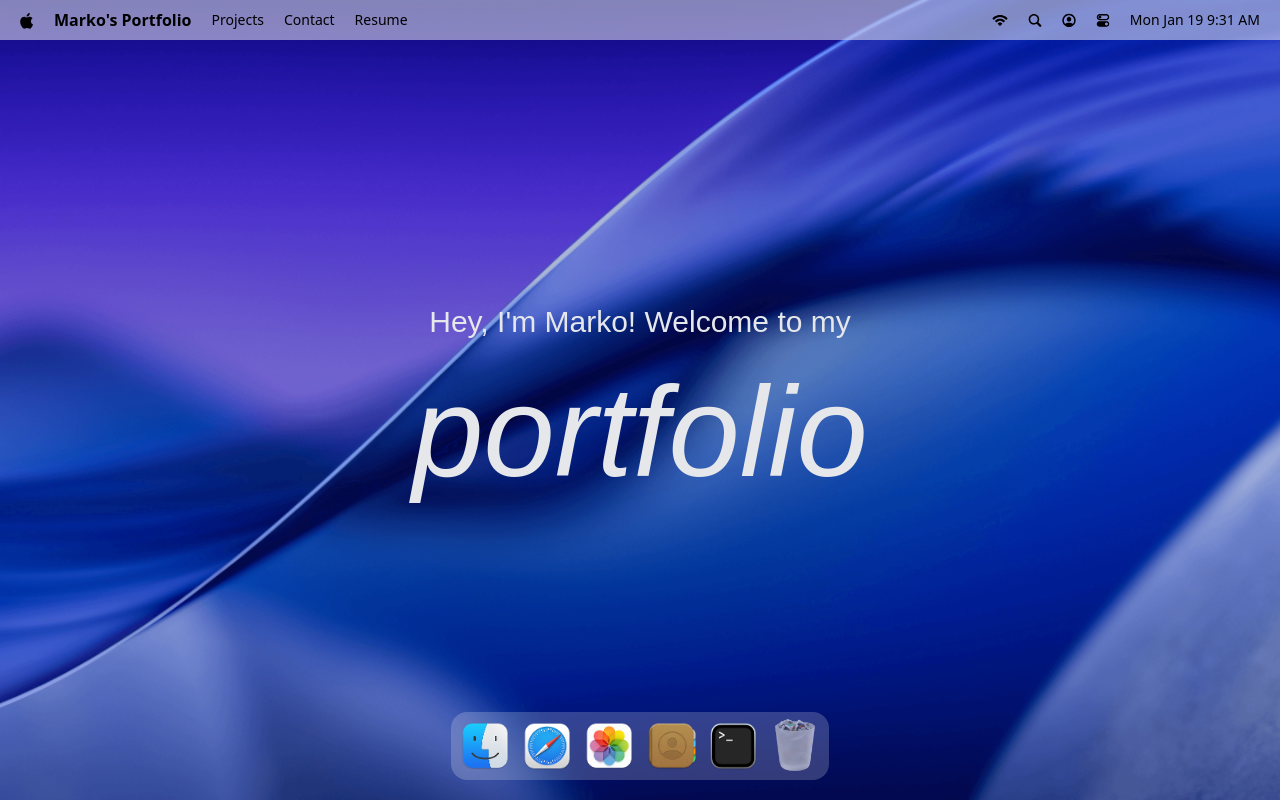
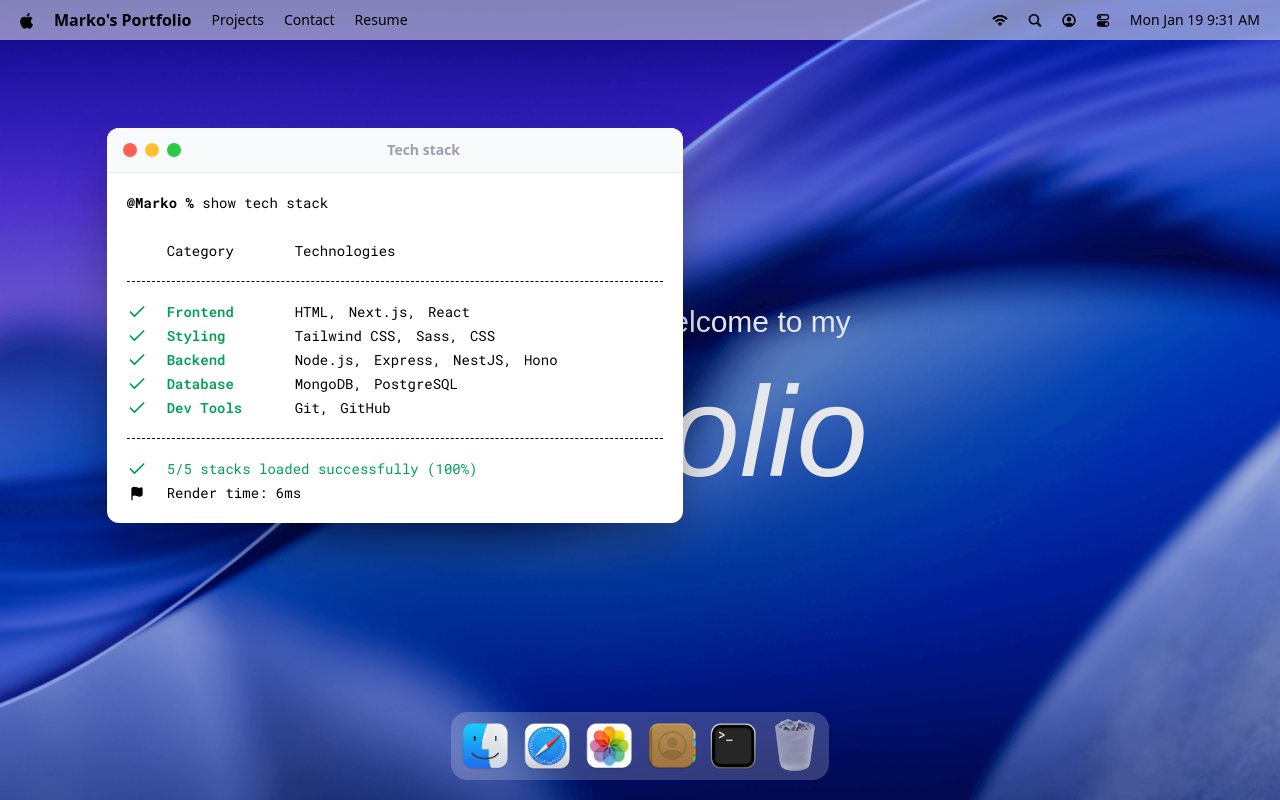
Before and after one commit to Dema2101/Mac-Portfolio, a React (Vite) app: page / in a window 1280 px wide. Both pictures are taken after a click on the button 733 px from the left and 746 px from the top of the page. Built offline with nearby package versions, Linux system fonts and the light colour scheme; a web font is replaced by a local one.

Commit message:
Implementacija HighOrderComponent i dodan terminal window

```diff
--- a/src/App.jsx
+++ b/src/App.jsx
@@ -1,4 +1,11 @@
+
+import gsap from "gsap";
+import { Draggable } from "gsap/Draggable";
+
 import {Dock, Navbar,Welcome } from "#components";
+import { Terminal } from "#windows";
+
+gsap.registerPlugin(Draggable);
 
 const App = () =>
 {
@@ -7,6 +14,8 @@
     <Navbar />
     <Welcome />
     <Dock />
+
+    <Terminal />
   </main>
 );
 };
--- /dev/null
+++ b/src/components/WindowControls.jsx
@@ -0,0 +1,18 @@
+import useWindowStore from "#store/window";
+
+export const WindowControls = ({target}) => {
+
+   const { closeWindow } = useWindowStore();
+    return (
+        <div id="window-controls">
+
+        <div className="close" onClick={() => closeWindow(target)}
+            />
+        <div className="minimize" />
+        <div className="maximize" />
+
+        </div>
+    );
+};
+
+export default WindowControls;
--- a/src/components/index.js
+++ b/src/components/index.js
@@ -1,6 +1,7 @@
 import Navbar from "./Navbar";
 import Welcome from "./Welcome";
 import Dock from "./Dock.jsx";
+import WindowControls from "./windowControls";
 
 
-export {Navbar,Welcome,Dock};
+export {Navbar,Welcome,Dock, WindowControls};
--- a/src/constants/index.js
+++ b/src/constants/index.js
@@ -102,12 +102,9 @@
 const techStack = [
   {
     category: "Frontend",
-    items: ["React.js", "Next.js", "TypeScript"],
+    items: ["HTML", "Next.js", "React"],
   },
-  {
-    category: "Mobile",
-    items: ["React Native", "Expo"],
-  },
+
   {
     category: "Styling",
     items: ["Tailwind CSS", "Sass", "CSS"],
@@ -122,7 +119,7 @@
   },
   {
     category: "Dev Tools",
-    items: ["Git", "GitHub", "Docker"],
+    items: ["Git", "GitHub"],
   },
 ];
 
--- /dev/null
+++ b/src/hoc/WindowWrapper.jsx
@@ -0,0 +1,54 @@
+import useWindowStore from "#store/window";
+import { useGSAP } from "@gsap/react";
+import { useLayoutEffect, useRef  } from "react";
+import gsap from "gsap";
+import Draggable from "gsap/Draggable";
+
+
+export const WindowWrapper = (Component, windowKey) => {
+
+    const Wrapped = (props) => {
+        const { focusWindow, windows } = useWindowStore();
+        const { isOpen, zIndex } = windows[windowKey];
+        const ref = useRef(null);
+
+        useGSAP(() => {
+            const el = ref.current;
+            if(!el || !isOpen) return;
+            el.style.display = "block";
+
+            gsap.fromTo(el,{scale:0.8, opacity:0, y:40}, {scale:1,opacity:1, y:0, duration:0.4, ease:"power3.out"})
+        },[isOpen]);
+
+
+        useGSAP(() => {
+            const el = ref.current;
+            if (!el) return;
+
+          const [instance] =   Draggable.create(el,{onPress: () => focusWindow(windowKey)})
+            return () => instance.kill();
+        },[]);
+
+        useLayoutEffect(() => {
+            const el = ref.current;
+            if(!el) return;
+            el.style.display = isOpen ? "block" : "none";
+        },[isOpen]);
+
+    return (
+        <section id={windowKey}
+        ref={ref}
+        style={{zIndex}}
+        className="absolute">
+
+        <Component {...props} />
+
+        </section>
+    );
+   };
+
+    Wrapped.displayName = `WindowWrapper(${Component.displayName || Component.name || "Component"})`;
+    return Wrapped;
+};
+
+export default WindowWrapper;
--- /dev/null
+++ b/src/windows/Terminal.jsx
@@ -0,0 +1,59 @@
+import { WindowControls } from "#components";
+import { techStack } from "#constants";
+import WindowWrapper from "#hoc/WindowWrapper";
+import { Check, Flag } from "lucide-react";
+
+ const Terminal = () => {
+    return (
+      <>
+        <div id="window-header">
+            <WindowControls target="terminal"/>
+            <h2>Tech stack</h2>
+        </div>
+
+        <div className="techstack">
+                 <p>
+                    <span className="font-bold">@Marko % </span>
+                    show tech stack
+                 </p>
+                 <div className="label">
+                     <p className="w-32">Category</p>
+                     <p>Technologies</p>
+                 </div>
+
+                 <ul className="content">
+                    { techStack.map(({ category, items }) => (
+                        <li key={category} className="flex items-center">
+                            <Check className="check" size={20}/>
+                            <h3>{category}</h3>
+                            <ul>
+                                {items.map((item, i) => (
+                                    <li key={i}>
+                                    {item}
+                                    {i<items.length - 1 ? ',' : ''}</li>
+                                ))}
+                            </ul>
+                        </li>
+                    ))}
+                 </ul>
+
+                    <div className="footnote">
+                        <p>
+                            <Check size={20} /> 5/5 stacks loaded successfully (100%)
+                        </p>
+                        <p className="text-black">
+                        <Flag size={15} fill="black"/>
+                        Render time: 6ms
+
+                        </p>
+                    </div>
+
+        </div>
+        </>
+    );
+};
+
+
+const TerminalWindow = WindowWrapper(Terminal, 'terminal');
+
+export default TerminalWindow;
--- /dev/null
+++ b/src/windows/index.js
@@ -0,0 +1,2 @@
+import  Terminal  from "#windows/Terminal.jsx";
+export { Terminal };
```
